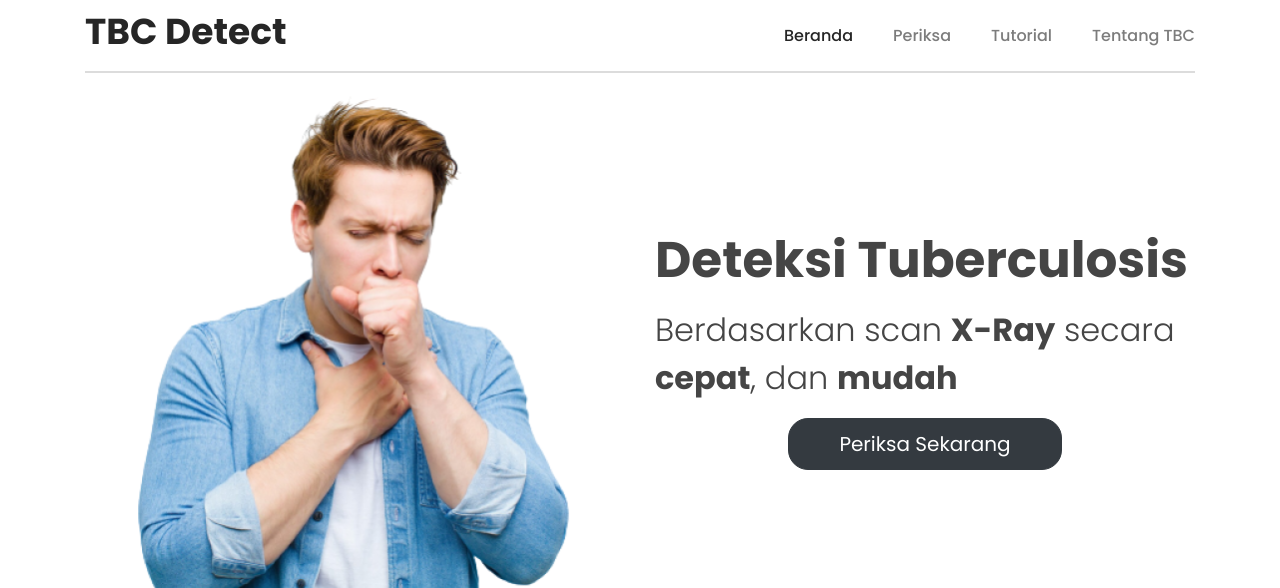
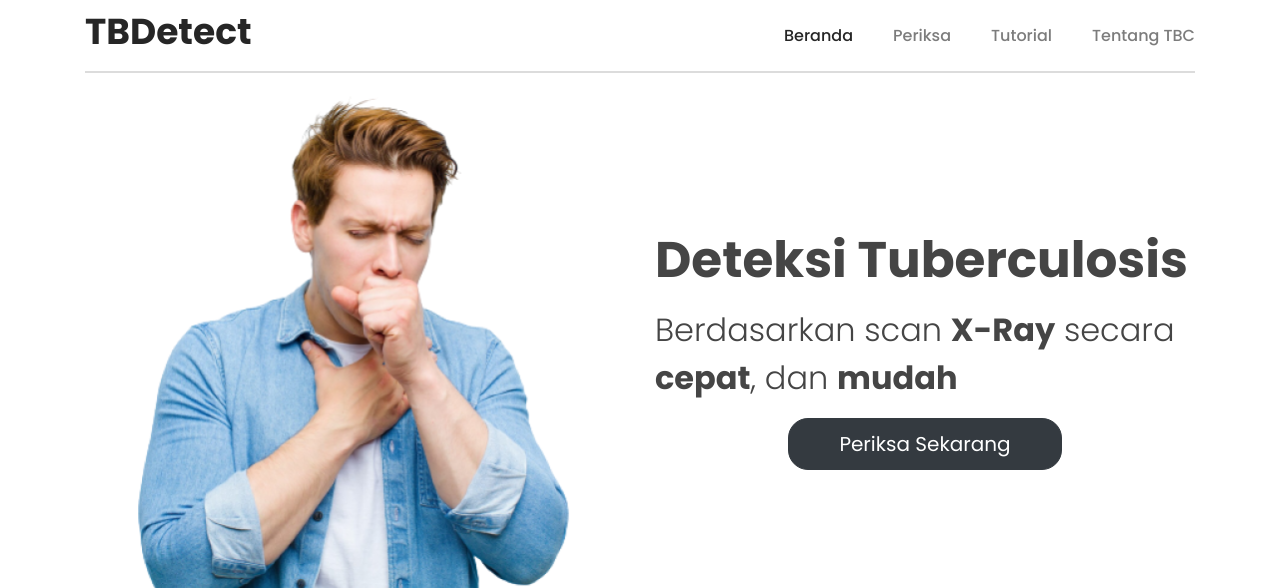
Before and after one commit to brnsbrn/TBCDetect, a Flask app: page / in a window 1280 px wide. Shown: the top 588 px of the page. Run offline with Flask 2, Linux system fonts and the light colour scheme; some libraries are stand-ins or nearby versions.

Commit message:
update index.html

```diff
--- a/templates/index.html
+++ b/templates/index.html
@@ -21,7 +21,7 @@
 
                         <nav class="navbar navbar-expand-lg">
                             <a class="navbar-logo" href="{{url_for('beranda')}}">
-                                <h2>TBC Detect</h2>
+                                <h2>TBDetect</h2>
                             </a>
 
                             <button class="navbar-toggler" type="button" data-toggle="collapse" data-target="#navbarTwo" aria-controls="navbarTwo"
```
